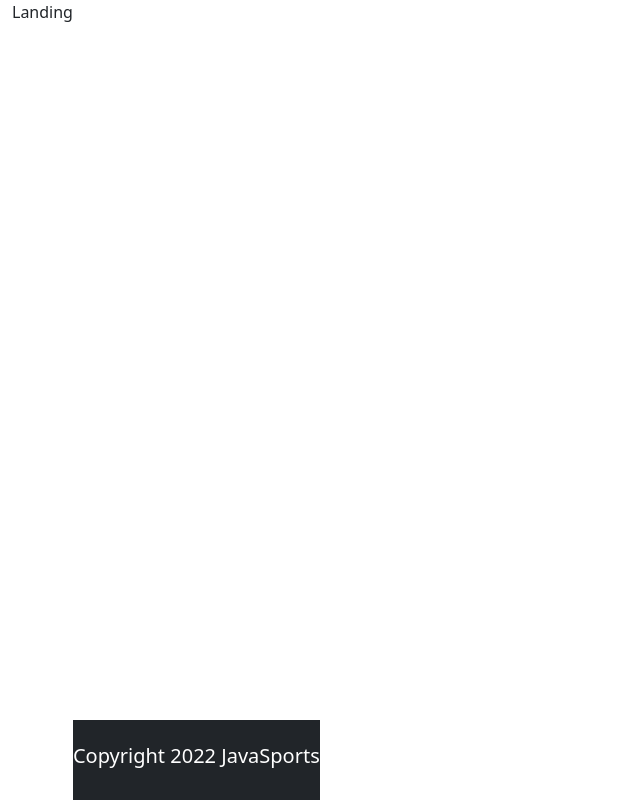
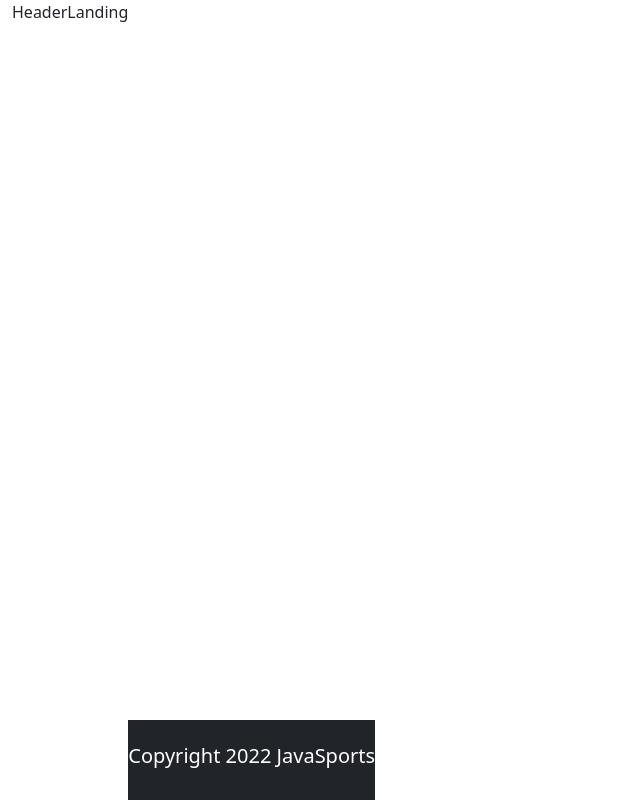
Before and after one commit to AESALVA/JavaSports, a React (Create React App) app: page / in a window 1280 px wide. Shown: the whole page, without its empty margins (0-640 px from the left). Built offline with nearby package versions, Linux system fonts and the light colour scheme.

Commit message:
Agrego archivo Header.jsx

```diff
--- /dev/null
+++ b/src/views/Header.jsx
@@ -0,0 +1,7 @@
+import React from "react";
+
+const Header = () => {
+  return <div>Header</div>;
+};
+
+export default Header;
--- a/src/views/main.jsx
+++ b/src/views/main.jsx
@@ -1,15 +1,17 @@
-import React from 'react'
-import Container from 'react-bootstrap/Container'
-import Footer from './Footer'
-import Landing from './Landing'
+import React from "react";
+import Container from "react-bootstrap/Container";
+import Footer from "./Footer";
+import Header from "./Header";
+import Landing from "./Landing";
 
 const Main = () => {
   return (
     <Container fluid className="min-vh-100 d-flex ">
-    <Landing />
-    <Footer />
+      <Header />
+      <Landing />
+      <Footer />
     </Container>
-  )
-}
+  );
+};
 
-export default Main
+export default Main;
```
